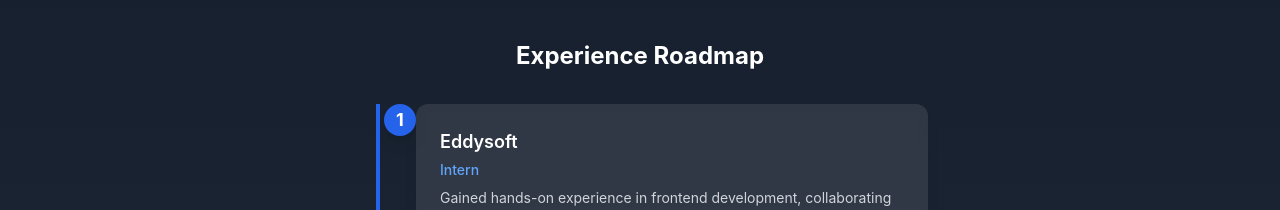
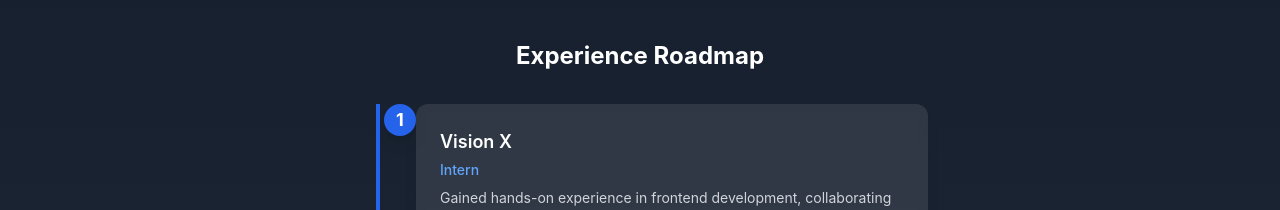
Before and after one commit to Peterawosanya/petersanya.web, a React (Vite) app: page / in a window 1280 px wide. Shown: the part 1580-1790 px from the top of the page. Built offline with nearby package versions, Linux system fonts and the light colour scheme.

Commit message:
Update About.tsx
Eddy soft to vision x

```diff
--- a/src/components/About.tsx
+++ b/src/components/About.tsx
@@ -143,7 +143,7 @@
                   <span className="text-white font-bold text-lg">1</span>
                 </div>
                 <div className="bg-white/10 backdrop-blur-sm rounded-xl p-6 shadow-lg">
-                  <h4 className="text-lg font-semibold text-white mb-1">Eddysoft</h4>
+                  <h4 className="text-lg font-semibold text-white mb-1">Vision X</h4>
                   <span className="text-blue-400 text-sm font-medium mb-2 block">Intern</span>
                   <p className="text-gray-300 text-sm">Gained hands-on experience in frontend development, collaborating with a team and learning industry best practices.</p>
                 </div>
```
